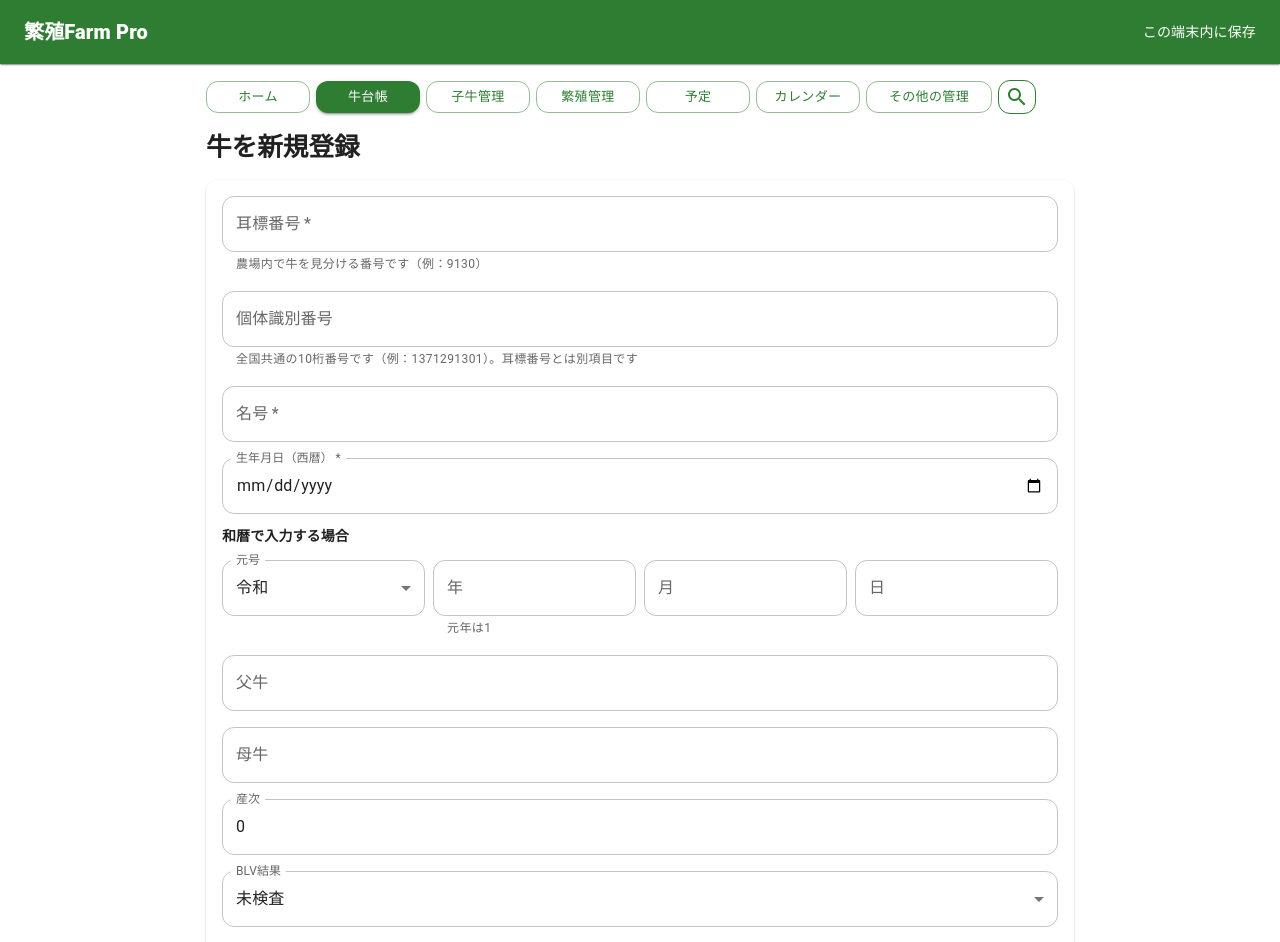
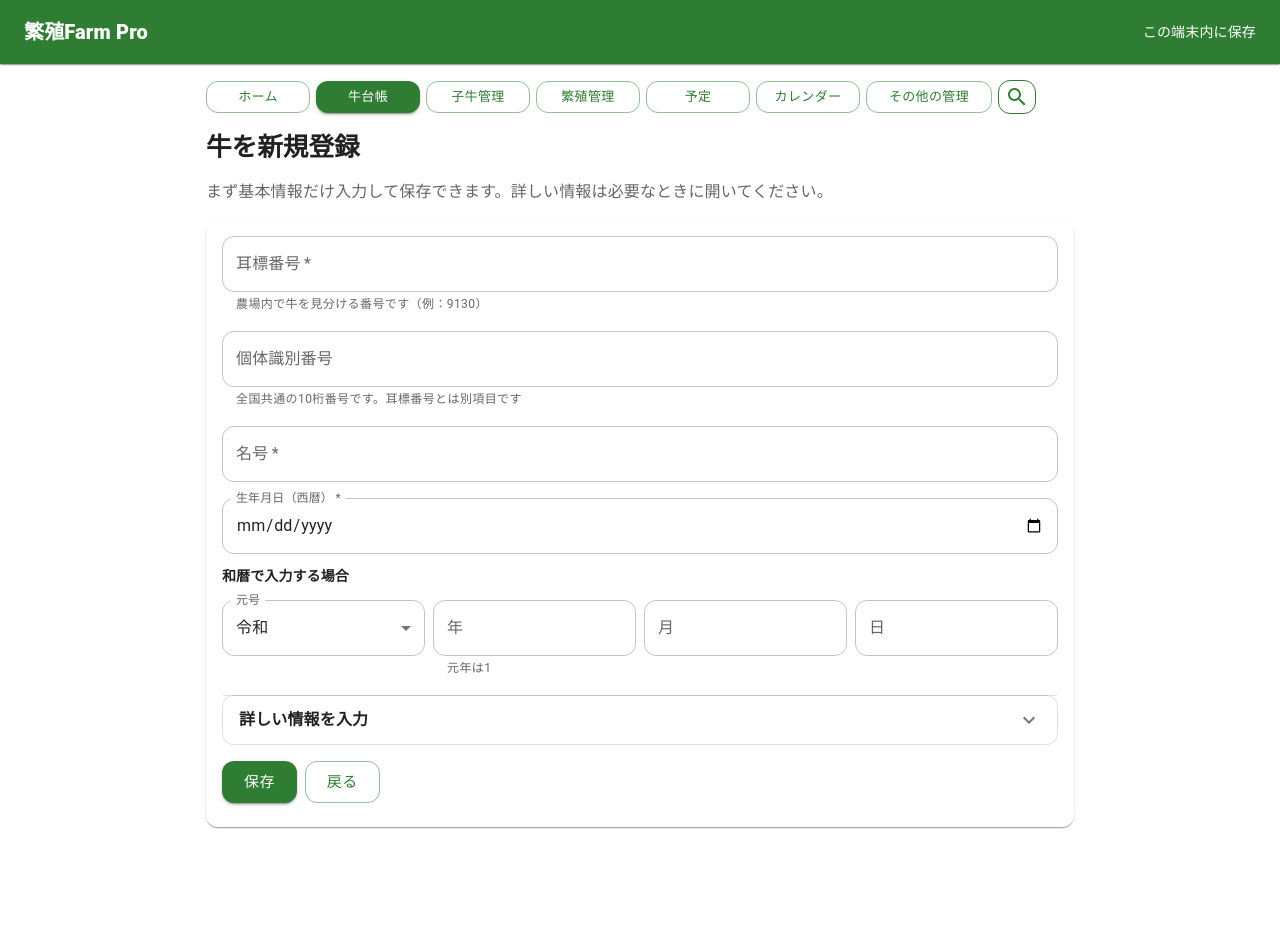
Before and after one commit to farmpro-iwate/FarmPro, a React (Vite) app in the folder client/: page /cattle/new in a window 1280 px wide. Shown: the top 942 px of the page. After the commit the page ends 867 px from the top, so only its background shows below. Built offline with nearby package versions, Linux system fonts and the light colour scheme.

Commit message:
Starter Pack 250: simplify cattle registration form

```diff
--- a/client/src/pages/CattleForm.tsx
+++ b/client/src/pages/CattleForm.tsx
@@ -1,6 +1,19 @@
 import { useEffect, useState } from 'react';
 import { useNavigate, useParams, Link as RouterLink } from 'react-router-dom';
-import { Alert, Button, Card, CardContent, MenuItem, Stack, TextField, Typography } from '@mui/material';
+import {
+  Accordion,
+  AccordionDetails,
+  AccordionSummary,
+  Alert,
+  Button,
+  Card,
+  CardContent,
+  MenuItem,
+  Stack,
+  TextField,
+  Typography,
+} from '@mui/material';
+import ExpandMoreIcon from '@mui/icons-material/ExpandMore';
 import { BirthdayField } from '../components/BirthdayField';
 import { CattleInput } from '../types/cattle';
 import { createCattle, getCattle, updateCattle } from '../services/api';
@@ -96,6 +109,9 @@ export function CattleForm({ mode }: Props) {
       <Typography variant="h5" fontWeight={800}>
         {mode === 'create' ? '牛を新規登録' : '牛を編集'}
       </Typography>
+      <Typography color="text.secondary">
+        まず基本情報だけ入力して保存できます。詳しい情報は必要なときに開いてください。
+      </Typography>
 
       {successMessage && <Alert severity="success">{successMessage}</Alert>}
       {errorMessage && <Alert severity="error">{errorMessage}</Alert>}
@@ -117,7 +133,7 @@ export function CattleForm({ mode }: Props) {
               onChange={(e) => setValue('identificationNumber', e.target.value.replace(/\D/g, '').slice(0, 10))}
               inputProps={{ inputMode: 'numeric', maxLength: 10 }}
               fullWidth
-              helperText="全国共通の10桁番号です（例：1371291301）。耳標番号とは別項目です"
+              helperText="全国共通の10桁番号です。耳標番号とは別項目です"
             />
             <TextField
               label="名号"
@@ -131,60 +147,31 @@ export function CattleForm({ mode }: Props) {
               onChange={(value) => setValue('birthday', value)}
               required
             />
-            <TextField
-              label="父牛"
-              value={form.sire}
-              onChange={(e) => setValue('sire', e.target.value)}
-              fullWidth
-            />
-            <TextField
-              label="母牛"
-              value={form.dam}
-              onChange={(e) => setValue('dam', e.target.value)}
-              fullWidth
-            />
-            <TextField
-              label="産次"
-              type="number"
-              value={form.parity}
-              onChange={(e) => setValue('parity', Number(e.target.value))}
-              fullWidth
-            />
-            <TextField
-              label="BLV結果"
-              select
-              value={form.blvStatus}
-              onChange={(e) => setValue('blvStatus', e.target.value)}
-              fullWidth
-            >
-              <MenuItem value="未検査">未検査</MenuItem>
-              <MenuItem value="陰性">陰性</MenuItem>
-              <MenuItem value="陽性">陽性</MenuItem>
-            </TextField>
-            <TextField
-              label="備考"
-              value={form.note}
-              onChange={(e) => setValue('note', e.target.value)}
-              multiline
-              minRows={3}
-              fullWidth
-            />
+
+            <Accordion disableGutters elevation={0} sx={{ border: 1, borderColor: 'divider', borderRadius: 1 }}>
+              <AccordionSummary expandIcon={<ExpandMoreIcon />}>
+                <Typography fontWeight={700}>詳しい情報を入力</Typography>
+              </AccordionSummary>
+              <AccordionDetails>
+                <Stack spacing={2}>
+                  <TextField label="父牛" value={form.sire} onChange={(e) => setValue('sire', e.target.value)} fullWidth />
+                  <TextField label="母牛" value={form.dam} onChange={(e) => setValue('dam', e.target.value)} fullWidth />
+                  <TextField label="産次" type="number" value={form.parity} onChange={(e) => setValue('parity', Number(e.target.value))} fullWidth />
+                  <TextField label="BLV結果" select value={form.blvStatus} onChange={(e) => setValue('blvStatus', e.target.value)} fullWidth>
+                    <MenuItem value="未検査">未検査</MenuItem>
+                    <MenuItem value="陰性">陰性</MenuItem>
+                    <MenuItem value="陽性">陽性</MenuItem>
+                  </TextField>
+                  <TextField label="備考" value={form.note} onChange={(e) => setValue('note', e.target.value)} multiline minRows={3} fullWidth />
+                </Stack>
+              </AccordionDetails>
+            </Accordion>
+
             <Stack direction={{ xs: 'column', sm: 'row' }} spacing={1}>
-              <Button
-                variant="contained"
-                size="large"
-                onClick={handleSubmit}
-                disabled={saving}
-              >
+              <Button variant="contained" size="large" onClick={handleSubmit} disabled={saving}>
                 {saving ? '保存中...' : '保存'}
               </Button>
-              <Button
-                component={RouterLink}
-                to="/cattle"
-                variant="outlined"
-                size="large"
-                disabled={saving}
-              >
+              <Button component={RouterLink} to="/cattle" variant="outlined" size="large" disabled={saving}>
                 戻る
               </Button>
             </Stack>
```
